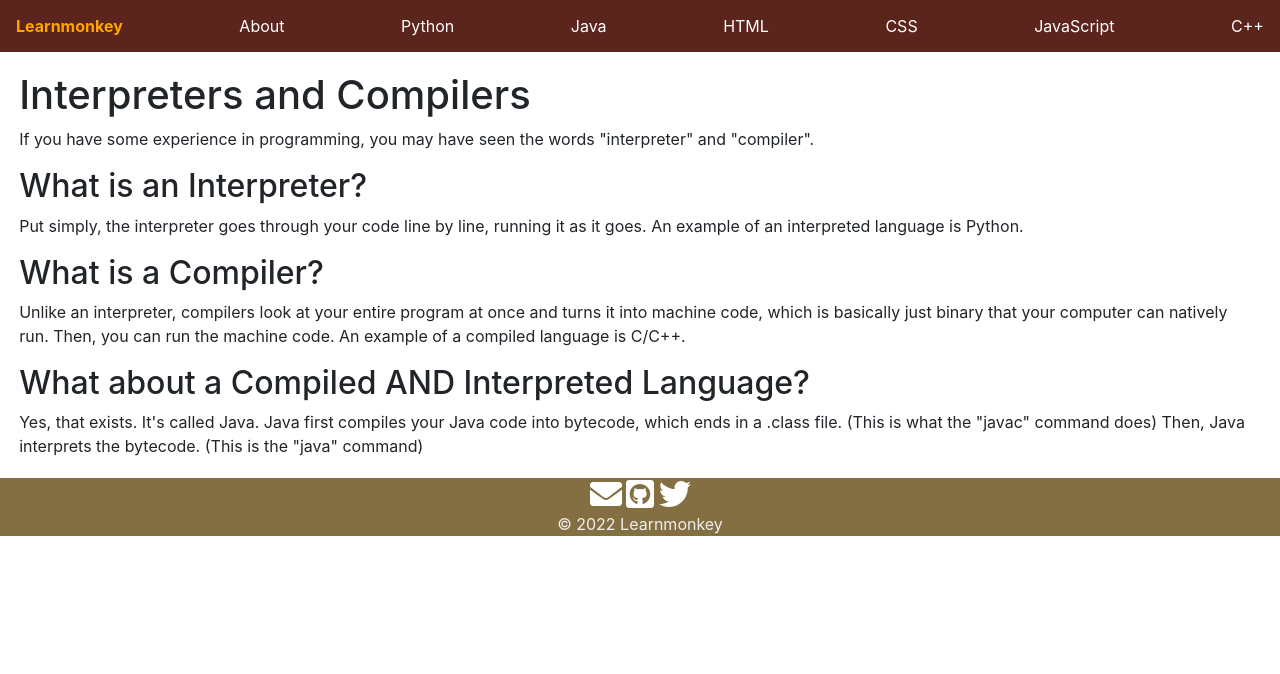
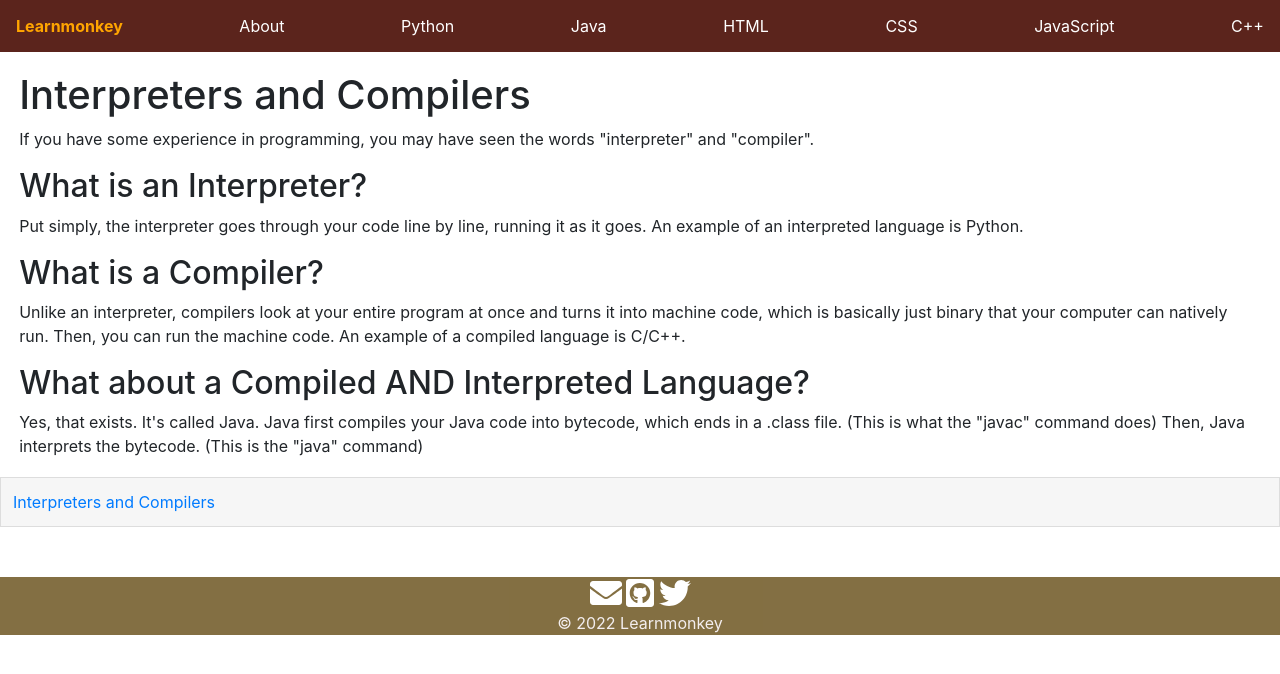
Before and after one commit to learnmonkey/learnmonkey.github.io, a Jekyll site: the page built from programming/articles/interpreters-and-compilers.html, in a window 1280 px wide. Shown: the top 674 px of the page. Built offline with Jekyll 4.4.1, drawn with Linux system fonts in a browser that asks for light colours.

Commit message:
articles list

```diff
--- /dev/null
+++ b/_layouts/articles.html
@@ -0,0 +1,12 @@
+<!doctype html>
+<html lang="en">
+    {%- include head.html -%}
+    <body>
+        {%- include nav.html -%}
+        <main>{{content}}</main>
+        <ul id="tutorials-list">
+              <a href="/programming/articles/interpreters-and-compilers/"><li>Interpreters and Compilers</li></a>
+        </ul>
+        {%- include footer.html -%}
+    </body>
+</html>
--- a/programming/articles/index.html
+++ b/programming/articles/index.html
@@ -1,7 +1,7 @@
 ---
 title: Programming Articles
 permalink: /programming/articles/
-layout: default
+layout: articles
 ---
 
 <h1>Programming Articles</h1>
--- a/programming/articles/interpreters-and-compilers.html
+++ b/programming/articles/interpreters-and-compilers.html
@@ -1,7 +1,7 @@
 ---
 title: Interpreters and Compilers
 permalink: /programming/articles/interpreters-and-compilers/
-layout: default
+layout: articles
 ---
 
 <h1>Interpreters and Compilers</h1>
--- a/programming/index.html
+++ b/programming/index.html
@@ -16,7 +16,7 @@ layout: default
 </section>
 
 <section>
-    <p>In addition to programming tutorials, we have a few <a href="/articles">programming articles</a>:</p>+
+    <p>In addition to programming tutorials, we have a few <a href="/programming/articles">programming articles</a>:</p>+
     <ul>
         <li><a href="/programming/articles/interpreters-and-compilers">Interpreters and Compilers</a></li>
     </ul>
```
